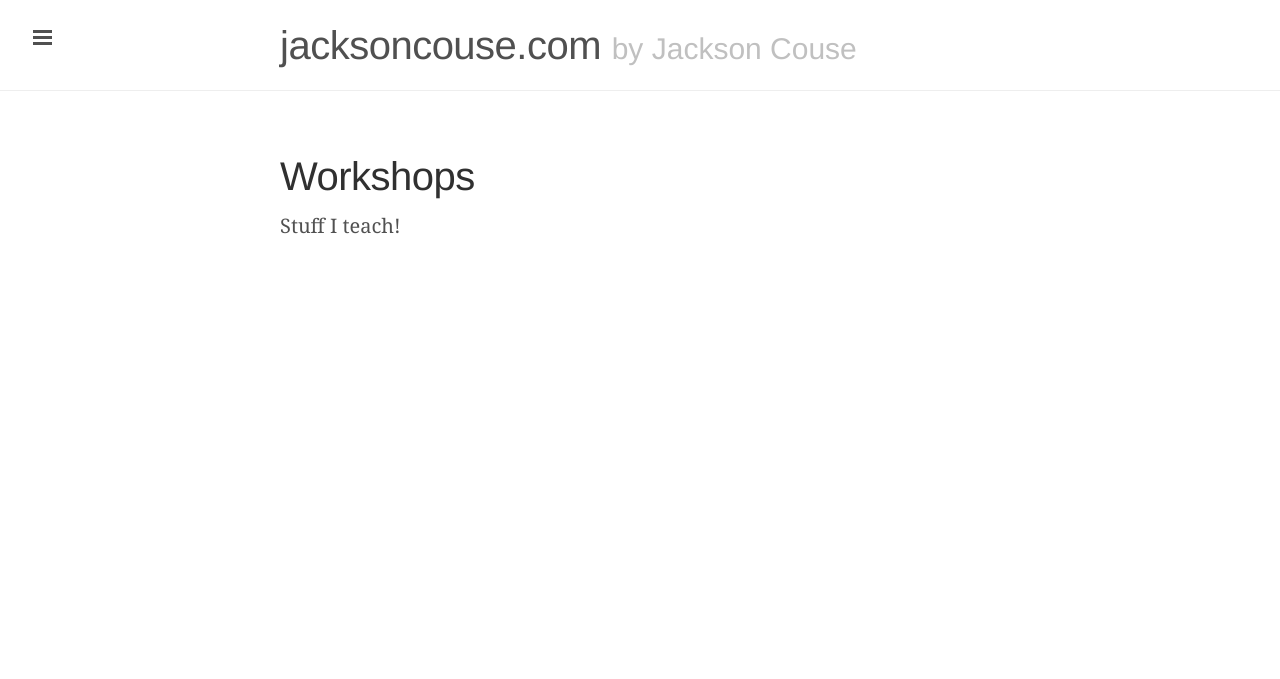
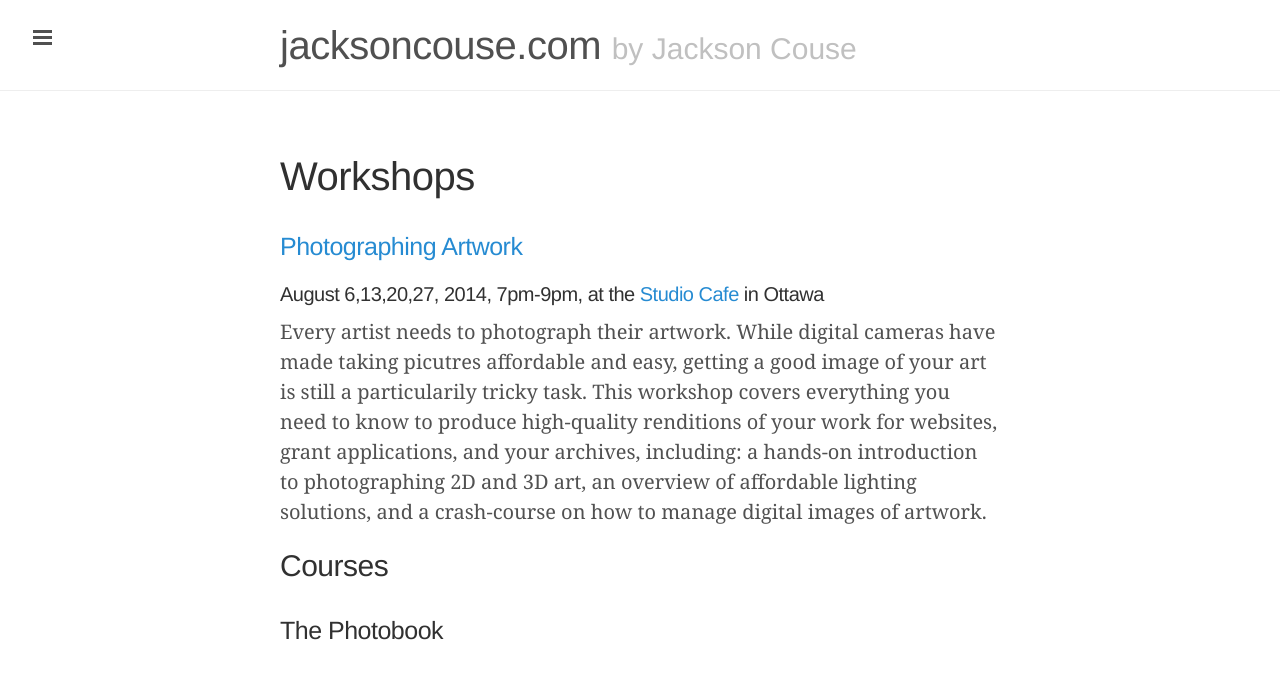
Before and after one commit to jacksoncouse/jacksoncouse.github.io, a Jekyll site: the page built from workshops.md, in a window 1280 px wide. Shown: the top 679 px of the page. Built offline with Jekyll 4.4.1, drawn with Linux system fonts in a browser that asks for light colours; Markdown is read by kramdown in place of the engine named in the settings.

Commit message:
added Photographing Artwork

```diff
--- a/workshops.md
+++ b/workshops.md
@@ -3,4 +3,20 @@ layout: page
 title: Workshops
 ---
 
-Stuff I teach!
+### [Photographing Artwork](http://crystalbeshara.com/studio-cafe-classes/photographing-your-art)
+
+#### August 6,13,20,27, 2014, 7pm-9pm, at the [Studio Cafe](http://www.thestudiocafe.ca/) in Ottawa
+
+Every artist needs to photograph their artwork. While digital cameras have made taking picutres affordable and easy, getting a good image of your art is still a particularily tricky task. This workshop covers everything you need to know to produce high-quality renditions of your work for websites, grant applications, and your archives, including: a hands-on introduction to photographing 2D and 3D art, an overview of affordable lighting solutions, and a crash-course on how to manage digital images of artwork.
+
+## Courses
+
+### The Photobook
+
+
+
+<!-- ## Articles and Tutorials
+
+## Essays
+
+## Interviews -->
```
